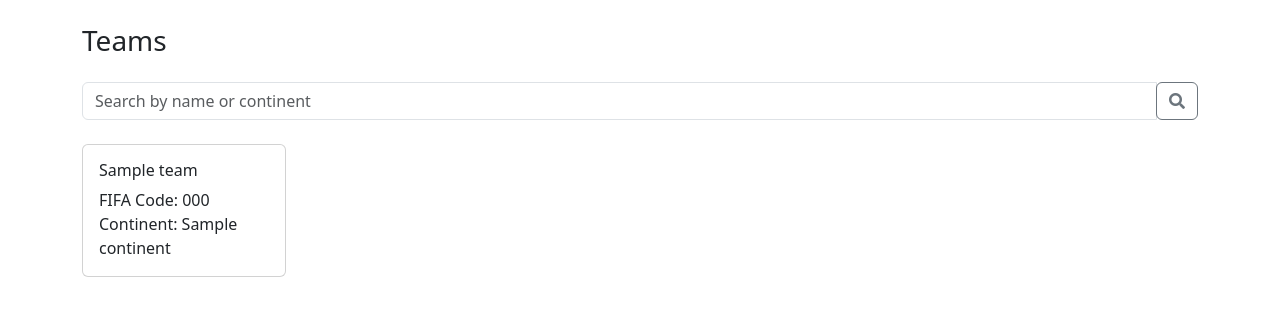
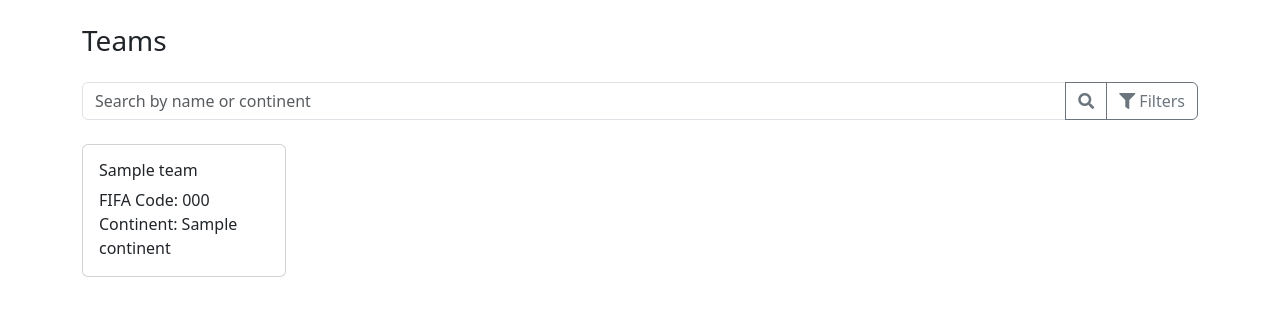
Before and after one commit to fishsoupp/Database, a Flask app: template templates/teams.html in a window 1280 px wide. Shown: the part 56-372 px from the top of the page. Run offline with Flask 3, Linux system fonts and the light colour scheme; the template is opened without the code that fills it: most values are stand-ins (such as "Sample title", 1, 10 or a date in 2020); some libraries are stand-ins or nearby versions.

Commit message:
feat: filters

```diff
--- a/app.py
+++ b/app.py
@@ -6,6 +6,7 @@ from sqlalchemy.sql import text
 from math import ceil
 import json
 from decimal import Decimal
+
 
 from os import getenv
 from dotenv import load_dotenv
@@ -393,34 +394,78 @@ def ranking(page):
 
 
 
+
 @app.route('/teams', defaults={'page': 1})
 @app.route('/teams/page/<int:page>')
 def teams(page):
     search_query = request.args.get('q', '')  # Get search term from query parameters
-    per_page = 20  # Display 30 teams per page
+    matches_played = request.args.get('matches_played', None, type=int)  # Get number of matches played
+    player_caps = request.args.get('player_caps', None, type=int)  # Get player caps filter
+    min_matches = request.args.get('min_matches', None, type=int)  # Minimum matches for range
+    max_matches = request.args.get('max_matches', None, type=int)  # Maximum matches for range
+
+    per_page = 20  # Display 20 teams per page
     offset = (page - 1) * per_page
 
-    # Create the search filter
-    search_filter = f"%{search_query}%"
+    # Base query filter
+    filters = ["(team_name ILIKE :search_filter OR continent ILIKE :search_filter)"]
+    query_params = {"search_filter": f"%{search_query}%"}
 
-    # Fetch the total number of teams, including search filtering
-    total_teams_query = text("""
-        SELECT COUNT(*) FROM teams
-        WHERE team_name ILIKE :search_filter OR continent ILIKE :search_filter
+    # Handle the "Minimum Number of Matches Played" filter
+    if matches_played is not None:
+        filters.append("""
+            (SELECT COUNT(*) FROM matches WHERE matches.home_team_id = teams.team_id OR matches.away_team_id = teams.team_id) >= :matches_played
+        """)
+        query_params["matches_played"] = matches_played
+
+    # Handle the "Minimum Number of Caps" filter (assuming caps are in the players table)
+    if player_caps is not None:
+        filters.append("""
+            EXISTS (
+                SELECT 1
+                FROM players
+                WHERE players.team_id = teams.team_id
+                GROUP BY players.team_id
+                HAVING SUM(players.caps) >= :player_caps
+            )
+        """)
+        query_params["player_caps"] = player_caps
+
+    # Handle the "Range of Matches Played" filter (Union of teams with min and max matches played)
+    if min_matches is not None and max_matches is not None:
+        filters.append("""
+            teams.team_id IN (
+                SELECT team_id
+                FROM matches
+                WHERE matches.home_team_id = teams.team_id OR matches.away_team_id = teams.team_id
+                GROUP BY team_id
+                HAVING COUNT(match_id) BETWEEN :min_matches AND :max_matches
+            )
+        """)
+        query_params["min_matches"] = min_matches
+        query_params["max_matches"] = max_matches
+
+    # Combine the filters into the SQL query
+    filters_query = " AND ".join(filters)
+
+    # Fetch the total number of teams based on filters
+    total_teams_query = text(f"""
+        SELECT COUNT(*)
+        FROM teams
+        WHERE {filters_query}
     """)
-    with db.engine.connect() as connection:
-        total_teams = connection.execute(total_teams_query, {"search_filter": search_filter}).scalar()
 
-    # Fetch the teams for the current page, including search filtering
-    query = text("""
+    # Fetch the filtered teams
+    query = text(f"""
         SELECT team_id, team_name, fifa_code, continent
         FROM teams
-        WHERE team_name ILIKE :search_filter OR continent ILIKE :search_filter
+        WHERE {filters_query}
         LIMIT :per_page OFFSET :offset
     """)
 
     with db.engine.connect() as connection:
-        result = connection.execute(query, {"per_page": per_page, "offset": offset, "search_filter": search_filter})
+        total_teams = connection.execute(total_teams_query, query_params).scalar()
+        result = connection.execute(query, {**query_params, "per_page": per_page, "offset": offset})
 
         teams = []
         for row in result.mappings():
@@ -434,12 +479,13 @@ def teams(page):
     # Calculate total pages
     total_pages = ceil(total_teams / per_page)
 
-    # Define the range of visible pages around the current page
+    # Calculate pagination range
     visible_pages = 5
     start_page = max(1, page - visible_pages // 2)
-    end_page = min(total_pages, page + visible_pages // 2)
+    end_page = min(total_pages, start_page + visible_pages - 1)
 
-    return render_template("teams.html", teams=teams, page=page, total_pages=total_pages, start_page=start_page, end_page=end_page, search_query=search_query)
+    # Render the template with teams and pagination
+    return render_template("teams.html", teams=teams, page=page, total_pages=total_pages, start_page=start_page, end_page=end_page, search_query=search_query, matches_played=matches_played, player_caps=player_caps, min_matches=min_matches, max_matches=max_matches)
 
 
 
@@ -542,29 +588,83 @@ def players(page):
 @app.route('/match/page/<int:page>')
 def match(page):
     search_query = request.args.get('q', '')  # Get search term from query parameters
-    per_page = 30  # Display 10 matches per page
+    intersect_team = request.args.get('intersect_team', None)  # Intersect team filter
+    except_team = request.args.get('except_team', None)  # Except team filter
+    goals_threshold = request.args.get('goals_threshold', None, type=int)  # Goals threshold filter
+    per_page = 30  # Display 30 matches per page
     offset = (page - 1) * per_page
+
+    # Fetch teams for the dropdown options in the filter modal
+    teams_query = text("SELECT team_name FROM teams")
+    with db.engine.connect() as connection:
+        teams_result = connection.execute(teams_query).mappings().all()
+    teams = [row["team_name"] for row in teams_result]  # Fetch teams as a list
 
     # Create the search filter
     search_filter = f"%{search_query}%"
 
-    # Fetch the total number of matches
-    total_matches_query = text("""
+    # Base query filter
+    filters = ["""
+        (home_team.team_name ILIKE :search_filter
+        OR away_team.team_name ILIKE :search_filter
+        OR stadiums.stadium_name ILIKE :search_filter)
+    """]
+    query_params = {"search_filter": search_filter}
+
+    # Handle the "INTERSECT" filter for team intersection
+    if intersect_team:
+        filters.append(f"""
+            matches.match_id IN (
+                SELECT match_id FROM matches WHERE matches.home_team_id IN (
+                    SELECT team_id FROM teams WHERE team_name = :intersect_team
+                )
+                UNION
+                SELECT match_id FROM matches WHERE matches.away_team_id IN (
+                    SELECT team_id FROM teams WHERE team_name = :intersect_team
+                )
+            )
+
+        """)
+        query_params["intersect_team"] = intersect_team
+
+    # Handle the "EXCEPT" filter to exclude a team
+    if except_team:
+        filters.append(f"""
+            matches.match_id NOT IN (
+                SELECT match_id FROM matches WHERE matches.home_team_id IN (
+                    SELECT team_id FROM teams WHERE team_name = :except_team
+                )
+                UNION
+                SELECT match_id FROM matches WHERE matches.away_team_id IN (
+                    SELECT team_id FROM teams WHERE team_name = :except_team
+                )
+            )
+        """)
+        query_params["except_team"] = except_team
+
+    # Handle the "SOME" filter for minimum goals scored
+    if goals_threshold:
+        filters.append(f"""
+            (matches.home_team_goals >= :goals_threshold
+            OR matches.away_team_goals >= :goals_threshold)
+        """)
+        query_params["goals_threshold"] = goals_threshold
+
+    # Combine the filters into the SQL query
+    filters_query = " AND ".join(filters)
+
+    # Fetch the total number of matches based on filters
+    total_matches_query = text(f"""
         SELECT COUNT(*)
         FROM matches
         JOIN teams AS home_team ON matches.home_team_id = home_team.team_id
         JOIN teams AS away_team ON matches.away_team_id = away_team.team_id
         JOIN stadiums ON matches.stadium_id = stadiums.stadium_id
-        WHERE home_team.team_name ILIKE :search_filter
-        OR away_team.team_name ILIKE :search_filter
-        OR stadiums.stadium_name ILIKE :search_filter
+        WHERE {filters_query}
     """)
 
-    with db.engine.connect() as connection:
-        total_matches = connection.execute(total_matches_query, {"search_filter": search_filter}).scalar()
-
-    # Fetch the matches for the current page
-    query = text("""
+    # Fetch the filtered matches
+    query = text(f"""
         SELECT home_team.team_name AS home_team_name,
                away_team.team_name AS away_team_name,
                matches.home_team_goals,
@@ -575,15 +675,14 @@ def match(page):
         JOIN teams AS home_team ON matches.home_team_id = home_team.team_id
         JOIN teams AS away_team ON matches.away_team_id = away_team.team_id
         JOIN stadiums ON matches.stadium_id = stadiums.stadium_id
-        WHERE home_team.team_name ILIKE :search_filter
-        OR away_team.team_name ILIKE :search_filter
-        OR stadiums.stadium_name ILIKE :search_filter
-        ORDER BY matches.home_team_goals DESC
+        WHERE {filters_query}
+        ORDER BY matches.match_id DESC
         LIMIT :per_page OFFSET :offset
     """)
 
     with db.engine.connect() as connection:
-        result = connection.execute(query, {"per_page": per_page, "offset": offset, "search_filter": search_filter})
+        total_matches = connection.execute(total_matches_query, query_params).scalar()
+        result = connection.execute(query, {**query_params, "per_page": per_page, "offset": offset})
 
         matches = []
         for row in result.mappings():
@@ -604,9 +703,7 @@ def match(page):
     start_page = max(1, page - visible_pages // 2)
     end_page = min(total_pages, page + visible_pages // 2)
 
-    return render_template("matches.html", matches=matches, page=page, total_pages=total_pages, start_page=start_page, end_page=end_page, search_query=search_query)
-
-
+    return render_template("matches.html", matches=matches, page=page, total_pages=total_pages, start_page=start_page, end_page=end_page, search_query=search_query, intersect_team=intersect_team, except_team=except_team, goals_threshold=goals_threshold, teams=teams)
 
 
 
--- a/templates/teams.html
+++ b/templates/teams.html
@@ -8,17 +8,61 @@
 
     <!-- Search bar -->
     <div class="mb-4">
-        <form method="GET" action="{{ url_for('teams') }}">
-            <div class="input-group">
-                <input type="text" name="q" class="form-control" placeholder="Search by name or continent" value="{{ search_query }}">
-                <div class="input-group-append">
-                    <button class="btn btn-outline-secondary" type="submit">
-                        <i class="fas fa-search"></i>
-                    </button>
+        <form method="GET" action="{{ url_for('teams') }}" class="input-group">
+            <input type="text" name="q" class="form-control" placeholder="Search by name or continent" value="{{ search_query }}">
+            <button class="btn btn-outline-secondary" type="submit">
+                <i class="fas fa-search"></i>
+            </button>
+            <!-- Filter Button -->
+            <button type="button" class="btn btn-outline-secondary" data-bs-toggle="modal" data-bs-target="#filterModal">
+                <i class="fas fa-filter"></i> Filters
+            </button>
+        </form>
+    </div>
+
+    <!-- Filter Modal -->
+    <div class="modal fade" id="filterModal" tabindex="-1" aria-labelledby="filterModalLabel" aria-hidden="true">
+        <div class="modal-dialog">
+            <div class="modal-content">
+                <div class="modal-header">
+                    <h5 class="modal-title" id="filterModalLabel">Advanced Filters</h5>
+                    <button type="button" class="btn-close" data-bs-dismiss="modal" aria-label="Close"></button>
+                </div>
+                <div class="modal-body">
+                    <form id="filterForm">
+                        <!-- Filter by Number of Matches Played -->
+                        <div class="mb-3">
+                            <label for="matchesPlayed" class="form-label">Minimum Number of Matches Played</label>
+                            <input type="number" class="form-control" id="matchesPlayed" name="matches_played" min="0" placeholder="Enter minimum matches" value="{{ matches_played or '' }}">
+                        </div>
+
+                        <!-- Filter by Number of Player Caps -->
+                        <div class="mb-3">
+                            <label for="playerCaps" class="form-label">Minimum Number of Caps for Players</label>
+                            <input type="number" class="form-control" id="playerCaps" name="player_caps" min="0" placeholder="Enter minimum caps" value="{{ player_caps or '' }}">
+                        </div>
+
+                        <!-- Filter by Range of Matches (for Union query) -->
+                        <div class="mb-3">
+                            <label for="matchRange" class="form-label">Range of Matches Played</label>
+                            <div class="input-group">
+                                <input type="number" class="form-control" id="minMatches" name="min_matches" min="0" placeholder="Min Matches" value="{{ min_matches or '' }}">
+                                <span class="input-group-text">to</span>
+                                <input type="number" class="form-control" id="maxMatches" name="max_matches" min="0" placeholder="Max Matches" value="{{ max_matches or '' }}">
+                            </div>
+                        </div>
+
+                        <!-- Apply and Close Buttons -->
+                        <div class="modal-footer">
+                            <button type="button" class="btn btn-secondary" data-bs-dismiss="modal">Close</button>
+                            <button type="submit" class="btn btn-primary">Apply Filters</button>
+                        </div>
+                    </form>
                 </div>
             </div>
-        </form>
+        </div>
     </div>
+
 
     <!-- Team cards and modals -->
     <div class="row row-cols-1 row-cols-sm-2 row-cols-md-3 row-cols-lg-5 g-4">
@@ -101,3 +145,14 @@
     </nav>
 </div>
 {% endblock %}
+
+{% block extra_scripts %}
+<script>
+    function submitFilters() {
+        var form = document.getElementById("filterForm");
+        var searchParams = new URLSearchParams(new FormData(form)).toString();
+        var currentUrl = window.location.href.split('?')[0]; // Get the base URL without query params
+        window.location.href = currentUrl + "?" + searchParams;
+    }
+</script>
+{% endblock %}
```
Also changed, not shown: templates/matches.html (+52 -1 lines).
